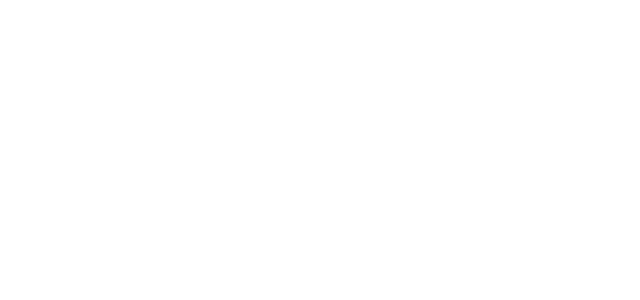
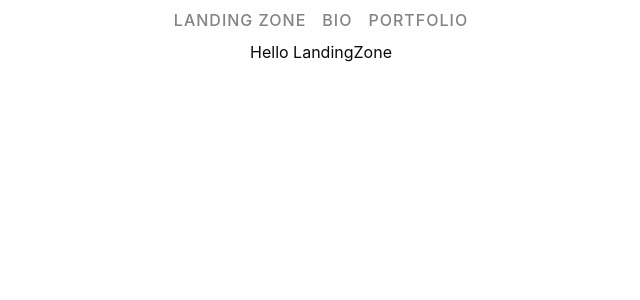
Before and after one commit to coleman-buffa/react-portfolio, a React (Create React App) app in the folder client/: page / in a window 1280 px wide. Shown: the top 300 px of the page, without its empty margins (319-959 px from the left). Built offline with nearby package versions, Linux system fonts and the light colour scheme.

Commit message:
Complete react routing and draft starters for each page.

```diff
--- a/client/public/index.html
+++ b/client/public/index.html
@@ -1,14 +1,12 @@
 <!DOCTYPE html>
 <html lang="en">
+
 <head>
   <meta charset="utf-8" />
   <link rel="icon" href="%PUBLIC_URL%/favicon.ico" />
   <meta name="viewport" content="width=device-width, initial-scale=1" />
   <meta name="theme-color" content="#000000" />
-    <meta
-      name="description"
-      content="Portfolio of Coleman Buffa"
-    />
+  <meta name="description" content="Portfolio of Coleman Buffa" />
   <link rel="apple-touch-icon" href="%PUBLIC_URL%/logo192.png" />
   <!--
       manifest.json provides metadata used when your web app is installed on a
@@ -18,7 +16,10 @@
   <!-- Font Awesome for Icons -->
   <script src="https://kit.fontawesome.com/a7978ebb6a.js" crossorigin="anonymous"></script>
   <!-- Foundation Compressed CSS -->
-  <link rel="stylesheet" href="https://fonts.googleapis.com/css?family=Roboto:300,400,500,700&display=swap" />
+  <!-- Compressed CSS -->
+  <link rel="stylesheet" href="https://cdn.jsdelivr.net/npm/foundation-sites@6.6.3/dist/css/foundation.min.css"
+    integrity="sha256-ogmFxjqiTMnZhxCqVmcqTvjfe1Y/ec4WaRj/aQPvn+I=" crossorigin="anonymous">
+
   <!--
       Notice the use of %PUBLIC_URL% in the tags above.
       It will be replaced with the URL of the `public` folder during the build.
@@ -30,6 +31,7 @@
     -->
   <title>React App</title>
 </head>
+
 <body>
   <noscript>You need to enable JavaScript to run this app.</noscript>
   <div id="root"></div>
@@ -45,4 +47,5 @@
     -->
 
 </body>
+
 </html>
--- a/client/src/App.css
+++ b/client/src/App.css
@@ -1,5 +1,6 @@
 .App {
   text-align: center;
+  justify-content: center;
 }
 
 .App-logo {
--- a/client/src/App.js
+++ b/client/src/App.js
@@ -1,23 +1,26 @@
 import './App.css';
 import { BrowserRouter as Router, Route, Switch } from "react-router-dom";
+import Nav from "./components/nav/nav";
+import Bio from "./pages/Bio";
+import LandingZone from "./pages/LandingZone";
+import Portfolio from "./pages/Portfolio";
 
 function App() {
   return (
     <div className="App">
       <Router>
-        <div>
+          <Nav/>
           <Switch>
-            <Route exact path={["/", "/home"]}>
-              {/* Landing page */}
+            <Route exact path={["/"]}>
+              <LandingZone/>
             </Route>
-            <Route exact path={["/bio", "/about"]}>
-              {/* Bio page */}
+            <Route exact path={["/bio"]}>
+              <Bio/>
             </Route>
             <Route exact path={["/portfolio"]}>
-              {/* Portfolio page */}
+              <Portfolio/>
             </Route>
           </Switch>
-        </div>
       </Router>
     </div>
   );
--- /dev/null
+++ b/client/src/components/nav/nav.css
@@ -0,0 +1,57 @@
+
+.menu-hover-lines {
+  text-align: center;
+  justify-content: center;
+  text-transform: uppercase;
+  font-weight: 500;
+  letter-spacing: 1px;
+  transition: all 0.35s ease;
+}
+
+.menu-hover-lines li a {
+  padding: 0.75rem 0;
+  color: rgba(10, 10, 10, 0.5);
+  position: relative;
+  margin-left: 1rem;
+}
+
+.menu-hover-lines li:first-child a {
+  margin-left: 0;
+}
+
+.menu-hover-lines li.active > a {
+  background-color: transparent;
+}
+
+.menu-hover-lines a:before,
+.menu-hover-lines a::after {
+  height: 3px;
+  position: absolute;
+  content: '';
+  transition: all 0.35s ease;
+  background-color: #ba3d17;
+  width: 0;
+}
+
+.menu-hover-lines a::before {
+  top: 0;
+  left: 0;
+}
+
+.menu-hover-lines a::after {
+  bottom: 0;
+  right: 0;
+}
+
+.menu-hover-lines a:hover,
+.menu-hover-lines li.active > a {
+  color: #0a0a0a;
+  transition: all 0.35s ease;
+}
+
+.menu-hover-lines a:hover::before,
+.menu-hover-lines .active a::before,
+.menu-hover-lines a:hover::after,
+.menu-hover-lines .active a::after {
+  width: 100%;
+}
--- /dev/null
+++ b/client/src/components/nav/nav.js
@@ -0,0 +1,14 @@
+import React from "react";
+import "./nav.css";
+
+function Nav() {
+  return (
+    <ul className="menu menu-hover-lines">
+      <li><a href="/">Landing Zone</a></li>
+      <li><a href="/bio">Bio</a></li>
+      <li><a href="/portfolio">Portfolio</a></li>
+    </ul>
+  );
+}
+
+export default Nav;
--- /dev/null
+++ b/client/src/pages/Bio.js
@@ -0,0 +1,12 @@
+import React from "react";
+// Add component imports here
+
+function Bio() {
+  return (
+    <div>
+      Hello Bio
+    </div>
+  );
+}
+
+export default Bio;
--- /dev/null
+++ b/client/src/pages/LandingZone.js
@@ -0,0 +1,12 @@
+import React from "react";
+// Add component imports here
+
+function LandingZone() {
+  return (
+    <div>
+      Hello LandingZone
+    </div>
+  );
+}
+
+export default LandingZone;
--- /dev/null
+++ b/client/src/pages/Portfolio.js
@@ -0,0 +1,12 @@
+import React from "react";
+// Add component imports here
+
+function Portfolio() {
+  return (
+    <div>
+      Hello portfolio
+    </div>
+  );
+}
+
+export default Portfolio;
```
Lines whose indentation alone changed are shown as unchanged.
